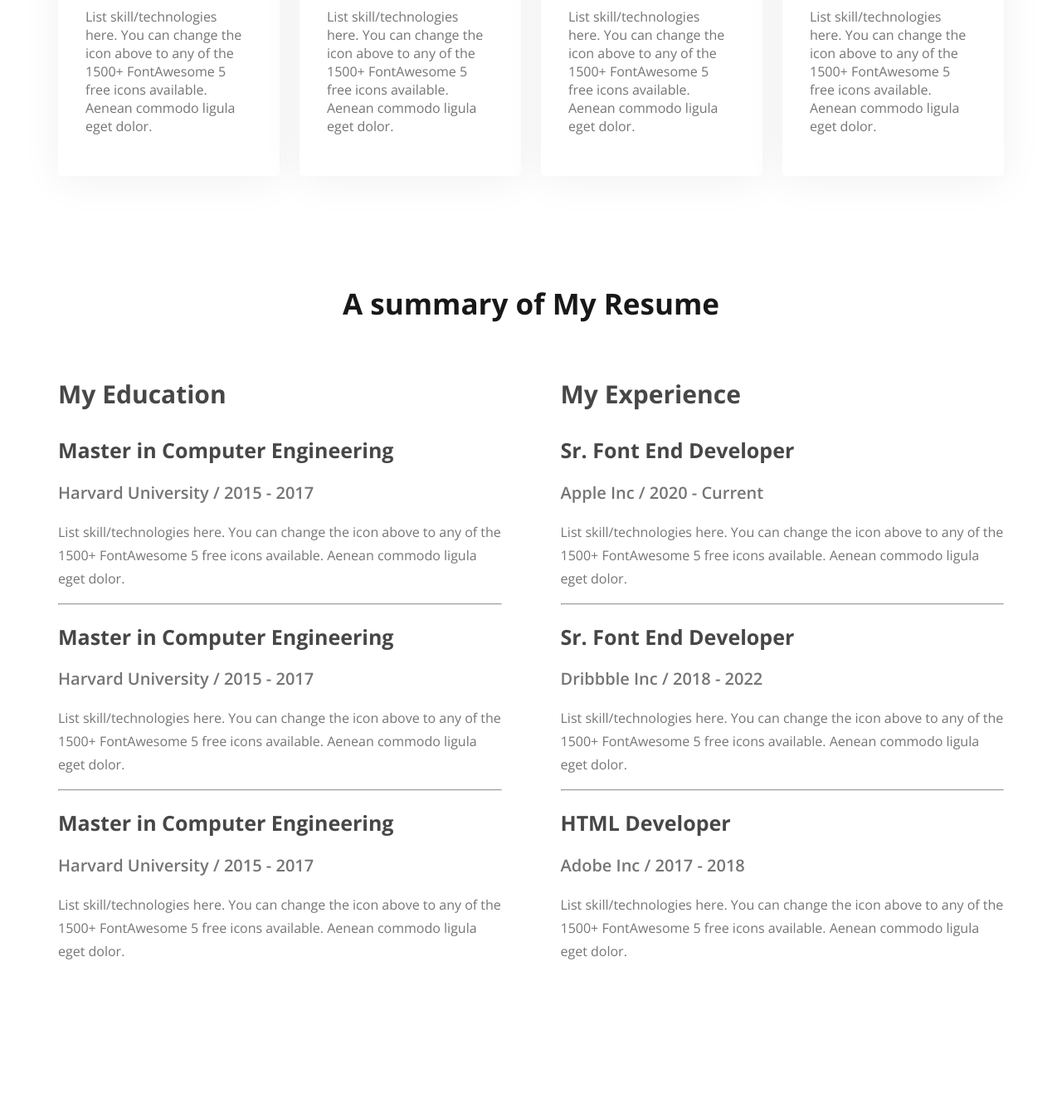
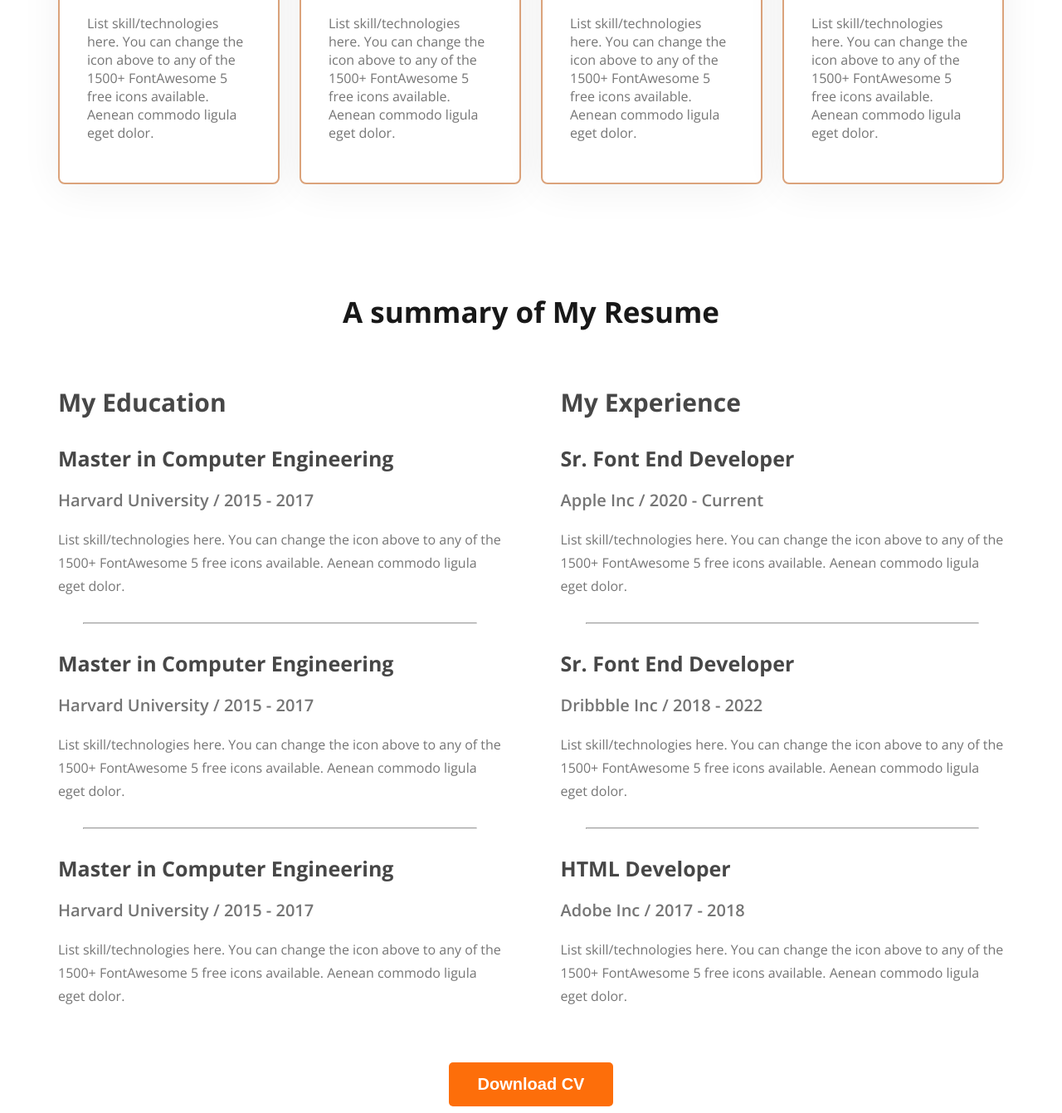
Before and after one commit to aref-360nobra/aref-portfolio-258, a plain HTML site: page index.html in a window 1280 px wide. Shown: the part 2123-3464 px from the top of the page at 83% size. Before the commit the page ends 3307 px from the top, so only its background shows below. Drawn offline with nearby package versions, Linux system fonts and the light colour scheme.

Commit message:
resume section task finished

```diff
--- a/index.html
+++ b/index.html
@@ -38,14 +38,14 @@
                 <p class="banner_description">Shot what able cold new see hold.Friendly as an betrayed formerly he.
                     Morning because as to society
                     behaved moments.</p>
-                <button class="btn_primary">Download CV</button>
+                <button class="btn_primary" id="progressive_button">Download CV</button>
                 <button class="btn_primary">Contact</button>
             </div>
             <img class="profile_pic" src="./images/aref.png" alt="Aref">
         </div>
     </header>
     <main>
-        <section class="about">
+        <section class="about border">
             <h3 class="section_title">About Me</h3>
             <p class="section_description">
                 I, m a designer & developer with a passion for web design. I enjoy developing simple, clean and slick
@@ -83,28 +83,28 @@
                 my online resume
                 and project portfolio.</p>
             <div class="skills_container">
-                <div class="skill">
+                <div class="skill border2">
                     <img src="./images/icons/js.png" alt="">
                     <h3 class="skill_title">Vanilla JavaScript</h3>
                     <p class="skill_description">List skill/technologies here. You can change the icon above to any of
                         the 1500+ FontAwesome 5 free icons available.
                         Aenean commodo ligula eget dolor.</p>
                 </div>
-                <div class="skill">
+                <div class="skill border2">
                     <img src="./images/icons/react.png" alt="">
                     <h3 class="skill_title">React</h3>
                     <p class="skill_description">List skill/technologies here. You can change the icon above to any of
                         the 1500+ FontAwesome 5 free icons available.
                         Aenean commodo ligula eget dolor.</p>
                 </div>
-                <div class="skill">
+                <div class="skill border2">
                     <img src="./images/icons/nodejs.png" alt="">
                     <h3 class="skill_title">Node.JS</h3>
                     <p class="skill_description">List skill/technologies here. You can change the icon above to any of
                         the 1500+ FontAwesome 5 free icons available.
                         Aenean commodo ligula eget dolor.</p>
                 </div>
-                <div class="skill">
+                <div class="skill border2">
                     <img src="./images/icons/mongo.png" alt="">
                     <h3 class="skill_title">MongoDB</h3>
                     <p class="skill_description">List skill/technologies here. You can change the icon above to any of
@@ -170,6 +170,8 @@
                     </div>
                 </div>
             </div>
+            <div class="download_cv">
+                <button class="btn_primary" id="progressive_button">Download CV</button>
             </div>
         </section>
     </main>
--- a/styles/common-shared.css
+++ b/styles/common-shared.css
@@ -31,3 +31,11 @@ body {
   text-align: center;
   font-size: 18px;
 }
+
+.border {
+  border: 3px solid #dba37b;
+}
+
+.border2 {
+  border: 2px solid #dba37b;
+}
--- a/styles/header.css
+++ b/styles/header.css
@@ -47,3 +47,7 @@
   width: 585px;
   height: 356px;
 }
+
+#progressive_button {
+  cursor: progress;
+}
--- a/styles/resume.css
+++ b/styles/resume.css
@@ -19,10 +19,12 @@
 .resume_column_title {
   font-size: 30px;
 }
+
 .resume_item_title {
   font-size: 25px;
   line-height: 34px;
   letter-spacing: 0%;
+  margin-bottom: 10px;
 }
 
 .resume_item_institute {
@@ -42,4 +44,15 @@
   line-height: 28px;
   letter-spacing: 0%;
   font-size: 16px;
+  margin-top: 20px;
 }
+
+
+.resume_container hr {
+  margin: 30px;
+}
+
+.download_cv {
+  text-align: center;
+  margin-top: 50px;
+}
--- a/styles/skills.css
+++ b/styles/skills.css
@@ -14,7 +14,7 @@
   gap: 24px;
 }
 .skill {
-  border-radius: 5px;
+  border-radius: 8px;
   box-shadow: 0px 6px 50px 0px #0000000f;
   background-color: #fff;
   padding: 33px;
```
